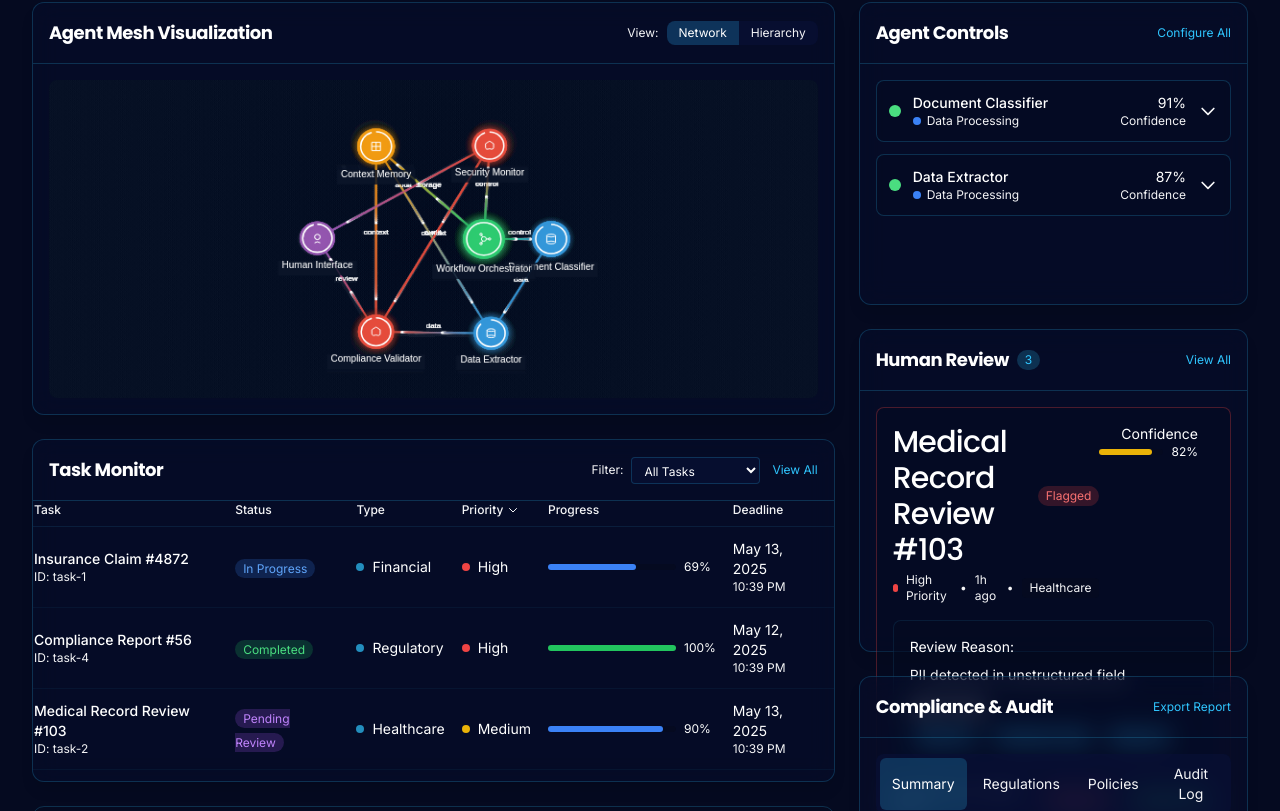
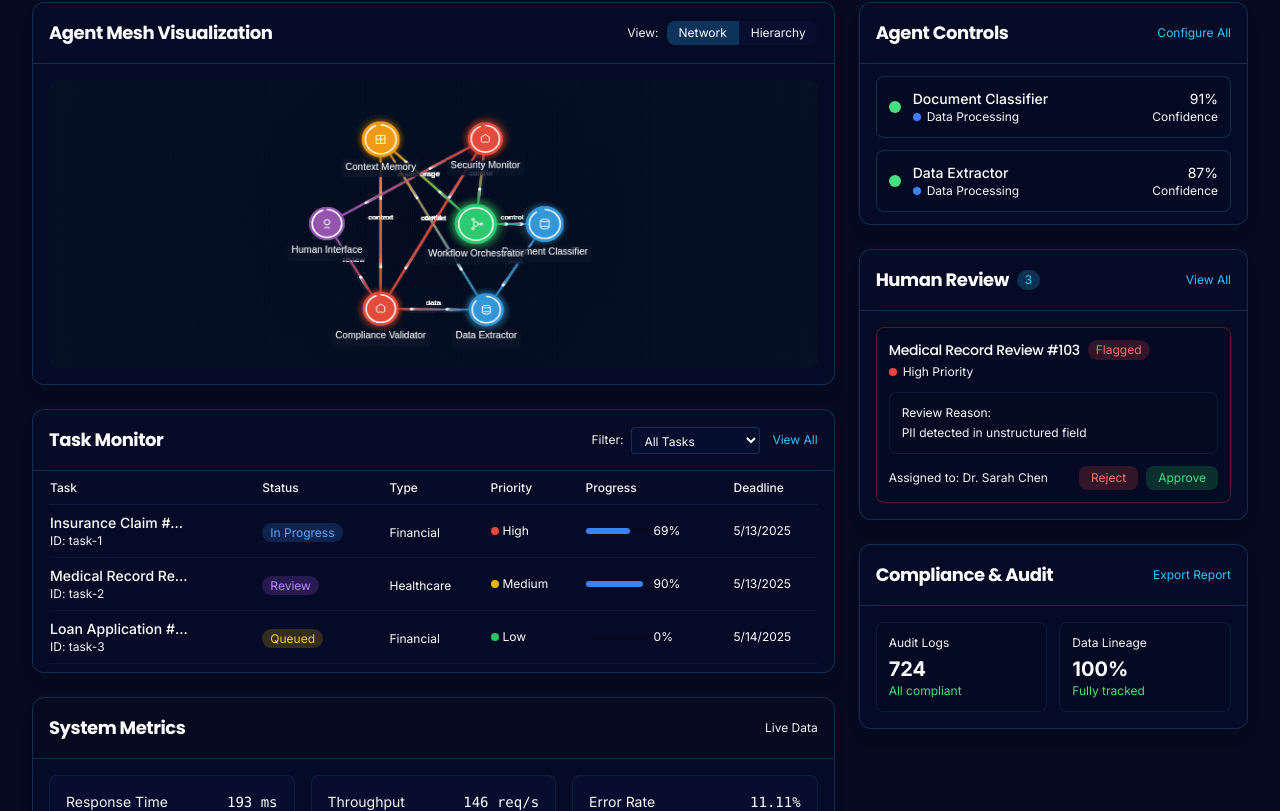
Before and after one commit to gorkxbt/coreon, a Next.js app: page /demo in a window 1280 px wide. Shown: the part 389-1200 px from the top of the page. Built offline with nearby package versions, Linux system fonts and the light colour scheme.

Commit message:
Update page.tsx

```diff
--- a/src/app/demo/page.tsx
+++ b/src/app/demo/page.tsx
@@ -437,7 +437,7 @@ export default function Demo() {
             {/* Left column - Visualization + Controls */}
             <div className="col-span-12 lg:col-span-8 space-y-6">
               {/* Visualization Section */}
-              <div className="bg-coreon-navy/30 backdrop-blur-md rounded-xl border border-coreon-blue/20 shadow-lg overflow-hidden">
+              <div className="bg-coreon-navy/30 backdrop-blur-md rounded-xl border border-coreon-blue/20 shadow-lg">
                 <div className="p-4 border-b border-coreon-blue/20 flex items-center justify-between">
                   <h2 className="font-bold text-lg">Agent Mesh Visualization</h2>
                   <div className="flex items-center">
@@ -458,7 +458,7 @@ export default function Demo() {
                     </div>
                   </div>
                 </div>
-                <div className="p-4 h-[350px]">
+                <div className="p-4" style={{ height: '320px' }}>
                   <AgentMeshVisualizer
                     agents={agents}
                     connections={demoConnections}
@@ -468,7 +468,7 @@ export default function Demo() {
               </div>
 
               {/* Task Monitor Section */}
-              <div className="bg-coreon-navy/30 backdrop-blur-md rounded-xl border border-coreon-blue/20 shadow-lg overflow-hidden">
+              <div className="bg-coreon-navy/30 backdrop-blur-md rounded-xl border border-coreon-blue/20 shadow-lg">
                 <div className="p-4 border-b border-coreon-blue/20 flex items-center justify-between">
                   <h2 className="font-bold text-lg">Task Monitor</h2>
                   <div className="flex items-center gap-3">
@@ -491,8 +491,74 @@ export default function Demo() {
                     </button>
                   </div>
                 </div>
-                <div className="h-[280px]">
-                  <TaskMonitor tasks={filteredTasks.slice(0, 4)} />
+                <div className="px-4 py-2">
+                  <table className="w-full">
+                    <thead>
+                      <tr className="text-xs text-coreon-gray-light border-b border-coreon-blue/10">
+                        <th className="pb-2 text-left font-medium">Task</th>
+                        <th className="pb-2 text-left font-medium">Status</th>
+                        <th className="pb-2 text-left font-medium">Type</th>
+                        <th className="pb-2 text-left font-medium">Priority</th>
+                        <th className="pb-2 text-left font-medium">Progress</th>
+                        <th className="pb-2 text-left font-medium">Deadline</th>
+                      </tr>
+                    </thead>
+                    <tbody>
+                      {filteredTasks.slice(0, 3).map((task) => (
+                        <tr key={task.id} className="border-b border-coreon-blue/5 hover:bg-coreon-navy-dark/30">
+                          <td className="py-2 pr-2">
+                            <div className="font-medium text-sm truncate max-w-[140px]">{task.name}</div>
+                            <div className="text-xs text-coreon-gray-light">ID: {task.id}</div>
+                          </td>
+                          <td className="py-2 pr-2">
+                            <span className={`px-2 py-0.5 rounded-full text-xs ${
+                              task.status === 'in-progress' ? 'bg-blue-500/20 text-blue-400' :
+                              task.status === 'pending-review' ? 'bg-purple-500/20 text-purple-400' :
+                              task.status === 'completed' ? 'bg-green-500/20 text-green-400' :
+                              'bg-yellow-500/20 text-yellow-400'
+                            }`}>
+                              {task.status === 'in-progress' ? 'In Progress' :
+                               task.status === 'pending-review' ? 'Review' :
+                               task.status === 'completed' ? 'Completed' : 'Queued'}
+                            </span>
+                          </td>
+                          <td className="py-2 pr-2">
+                            <span className="text-xs">{task.type || 'General'}</span>
+                          </td>
+                          <td className="py-2 pr-2">
+                            <div className="flex items-center">
+                              <span className={`inline-block h-2 w-2 rounded-full mr-1 ${
+                                task.priority === 'high' ? 'bg-red-500' :
+                                task.priority === 'medium' ? 'bg-yellow-500' : 'bg-green-500'
+                              }`}></span>
+                              <span className="text-xs capitalize">{task.priority}</span>
+                            </div>
+                          </td>
+                          <td className="py-2 pr-2">
+                            <div className="flex items-center">
+                              <div className="w-16 bg-coreon-navy-dark rounded-full h-1.5 mr-1">
+                                <div
+                                  className={`h-1.5 rounded-full ${
+                                    task.completion >= 100 ? 'bg-green-500' :
+                                    task.completion > 50 ? 'bg-blue-500' : 'bg-yellow-500'
+                                  }`}
+                                  style={{ width: `${task.completion}%` }}
+                                ></div>
+                              </div>
+                              <span className="text-xs">{task.completion}%</span>
+                            </div>
+                          </td>
+                          <td className="py-2">
+                            {task.deadline ? (
+                              <div className="text-xs">{new Date(task.deadline).toLocaleDateString()}</div>
+                            ) : (
+                              <span className="text-xs text-coreon-gray-light">-</span>
+                            )}
+                          </td>
+                        </tr>
+                      ))}
+                    </tbody>
+                  </table>
                 </div>
               </div>
 
@@ -505,15 +571,45 @@ export default function Demo() {
             {/* Right column - Controls, Review Queue, Compliance */}
             <div className="col-span-12 lg:col-span-4 space-y-6">
               {/* Agent Controls */}
-              <div className="bg-coreon-navy/30 backdrop-blur-md rounded-xl border border-coreon-blue/20 shadow-lg overflow-hidden">
+              <div className="bg-coreon-navy/30 backdrop-blur-md rounded-xl border border-coreon-blue/20 shadow-lg">
                 <div className="p-4 border-b border-coreon-blue/20 flex items-center justify-between">
                   <h2 className="font-bold text-lg">Agent Controls</h2>
                   <button className="text-xs text-coreon-blue hover:text-coreon-blue-light">
                     Configure All
                   </button>
                 </div>
-                <div className="p-4 h-[240px]">
-                  <AgentControls agents={agents.slice(0, 2)} />
+                <div className="px-4 py-3">
+                  {agents.slice(0, 2).map((agent) => (
+                    <div
+                      key={agent.id}
+                      className="bg-coreon-navy-dark/50 rounded-lg border border-coreon-blue/20 overflow-hidden mb-3 last:mb-0"
+                    >
+                      <div className="p-3 flex items-center justify-between">
+                        <div className="flex items-center">
+                          <div className={`h-3 w-3 rounded-full mr-3 ${
+                            agent.status === 'active' ? 'bg-green-400' :
+                            agent.status === 'waiting' ? 'bg-yellow-400' : 'bg-gray-400'
+                          }`}></div>
+                          <div>
+                            <div className="font-medium text-sm">{agent.name}</div>
+                            <div className="flex items-center text-xs text-coreon-gray-light">
+                              <span className={`h-2 w-2 rounded-full mr-1.5 ${
+                                agent.type === 'data-processing' ? 'bg-blue-500' :
+                                agent.type === 'compliance' ? 'bg-red-500' :
+                                agent.type === 'interface' ? 'bg-purple-500' :
+                                agent.type === 'orchestration' ? 'bg-green-500' : 'bg-yellow-500'
+                              }`}></span>
+                              <span className="capitalize">{agent.type.replace('-', ' ')}</span>
+                            </div>
+                          </div>
+                        </div>
+                        <div className="text-right">
+                          <div className="text-sm">{Math.round(agent.confidence * 100)}%</div>
+                          <div className="text-xs text-coreon-gray-light">Confidence</div>
+                        </div>
+                      </div>
+                    </div>
+                  ))}
                 </div>
               </div>
 
@@ -530,16 +626,68 @@ export default function Demo() {
                     View All
                   </button>
                 </div>
-                <div className="p-4 h-[260px]">
-                  <HumanReviewQueue
-                    items={reviewItems.slice(0, 1)}
-                    onApprove={handleApprove}
-                    onReject={handleReject}
-                  />
+                <div className="p-4">
+                  {reviewItems.length === 0 ? (
+                    <div className="text-center py-8 bg-coreon-navy-dark/30 rounded-lg border border-coreon-blue/10">
+                      <div className="text-coreon-gray-light">No items waiting for review</div>
+                    </div>
+                  ) : (
+                    <div
+                      className={`bg-coreon-navy-dark/30 rounded-lg border ${
+                        reviewItems[0].flagged ? 'border-red-500/30' : 'border-coreon-blue/20'
+                      } overflow-hidden`}
+                    >
+                      <div className="p-3">
+                        <div className="flex justify-between items-start mb-3">
+                          <div>
+                            <div className="flex items-center">
+                              <h3 className="font-medium text-sm">{reviewItems[0].task}</h3>
+                              {reviewItems[0].flagged && (
+                                <span className="ml-2 px-2 py-0.5 rounded-full bg-red-500/20 text-red-400 text-xs">
+                                  Flagged
+                                </span>
+                              )}
+                            </div>
+                            <div className="flex items-center mt-1 text-xs text-coreon-gray-light">
+                              <span className={`h-2 w-2 rounded-full mr-1.5 ${
+                                reviewItems[0].priority === 'high' ? 'bg-red-500' : 'bg-yellow-500'
+                              }`}></span>
+                              <span className="capitalize">{reviewItems[0].priority} Priority</span>
+                            </div>
+                          </div>
+                        </div>
+
+                        <div className="bg-coreon-navy-dark/50 rounded-lg p-3 mb-3 border border-coreon-blue/10">
+                          <div className="text-xs mb-1">Review Reason:</div>
+                          <div className="text-xs text-coreon-gray-light">{reviewItems[0].reason}</div>
+                        </div>
+
+                        <div className="flex justify-between items-center">
+                          <div className="text-xs text-coreon-gray-light">
+                            {reviewItems[0].assignedTo && `Assigned to: ${reviewItems[0].assignedTo}`}
+                          </div>
+                          <div className="flex space-x-2">
+                            <button
+                              className="px-3 py-1 rounded-lg bg-red-500/20 text-red-400 hover:bg-red-500/30 text-xs"
+                              onClick={() => handleReject(reviewItems[0].id)}
+                            >
+                              Reject
+                            </button>
+                            <button
+                              className="px-3 py-1 rounded-lg bg-green-500/20 text-green-400 hover:bg-green-500/30 text-xs"
+                              onClick={() => handleApprove(reviewItems[0].id)}
+                            >
+                              Approve
+                            </button>
+                          </div>
+                        </div>
+                      </div>
+                    </div>
+                  )}
                 </div>
               </div>
 
-              {/* Compliance Panel - Collapsed by default */}
+              {/* Compliance Panel - Compact version */}
               <div className="bg-coreon-navy/30 backdrop-blur-md rounded-xl border border-coreon-blue/20 shadow-lg">
                 <div className="p-4 border-b border-coreon-blue/20 flex items-center justify-between">
                   <h2 className="font-bold text-lg">Compliance & Audit</h2>
@@ -547,8 +695,19 @@ export default function Demo() {
                     Export Report
                   </button>
                 </div>
-                <div className="p-4 h-[180px]">
-                  <CompliancePanel />
+                <div className="p-4">
+                  <div className="grid grid-cols-2 gap-3">
+                    <div className="bg-coreon-navy-dark/50 rounded-lg p-3 border border-coreon-blue/10">
+                      <div className="text-xs text-coreon-gray-light mb-1">Audit Logs</div>
+                      <div className="text-xl font-bold">724</div>
+                      <div className="text-xs text-green-400">All compliant</div>
+                    </div>
+                    <div className="bg-coreon-navy-dark/50 rounded-lg p-3 border border-coreon-blue/10">
+                      <div className="text-xs text-coreon-gray-light mb-1">Data Lineage</div>
+                      <div className="text-xl font-bold">100%</div>
+                      <div className="text-xs text-green-400">Fully tracked</div>
+                    </div>
+                  </div>
                 </div>
               </div>
             </div>
```
